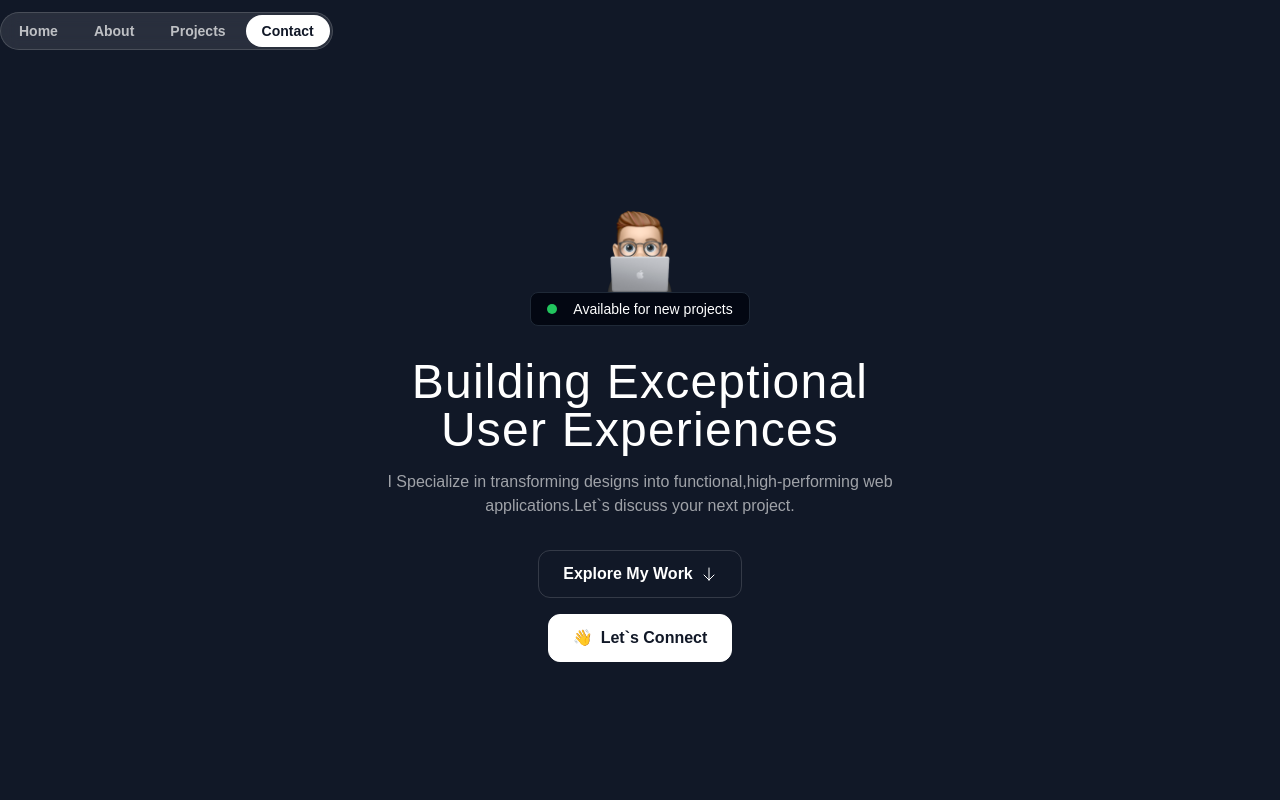
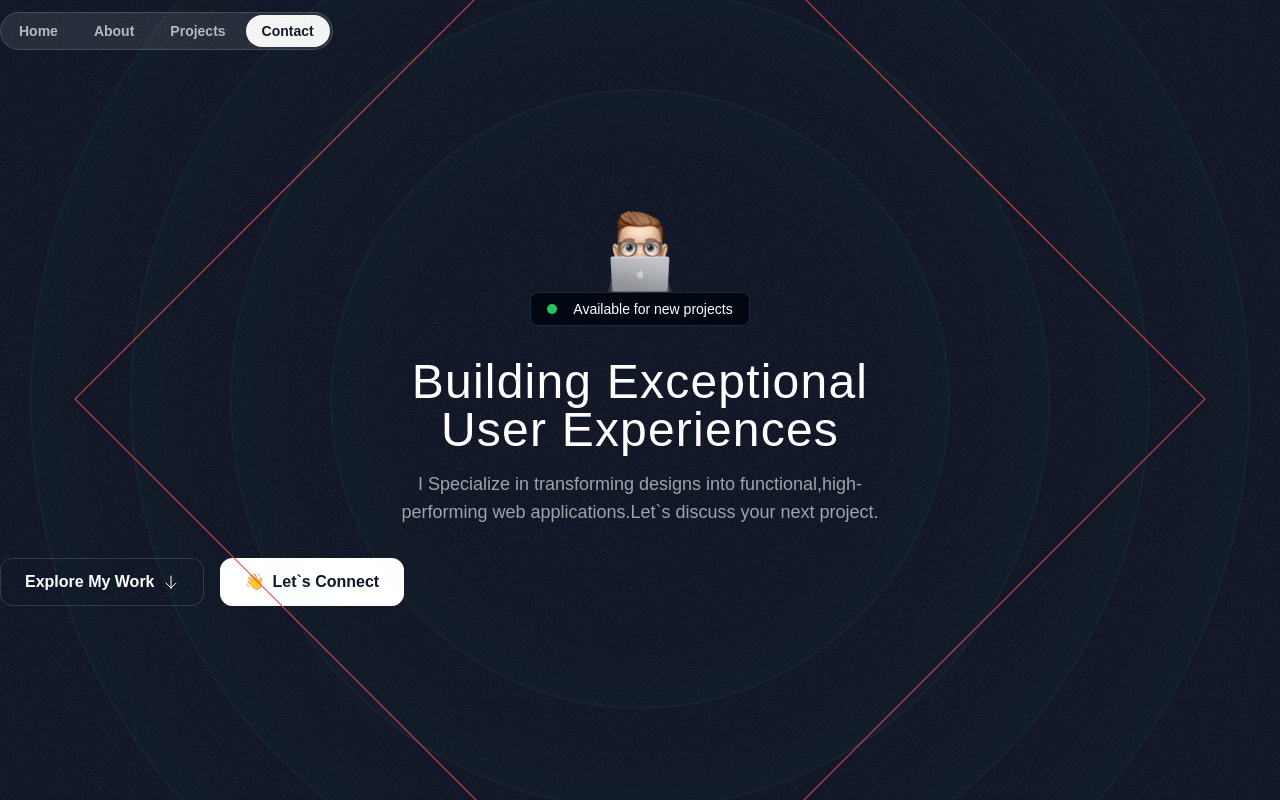
Before and after one commit to anamikagain559/my-new-portfolio, a Next.js app: page / in a window 1280 px wide. Shown: the top 800 px of the page. Built offline with nearby package versions, Linux system fonts and the light colour scheme; a web font is replaced by a local one.

Commit message:
hero animation added

```diff
--- a/src/app/globals.css
+++ b/src/app/globals.css
@@ -6,4 +6,7 @@
 .nav-item {
     @apply px-4 py-1.5 rounded-full text-white/70 text-sm font-semibold hover:bg-white/10 hover:text-white transition duration-300;
 }
+.hero-ring{
+    @apply  absolute inset-0  border-2 top-1/2 left-1/2 -translate-x-1/2 -translate-y-1/2 rounded-full border-emerald-300/5 shadow-[0_0_80px_inset] shadow-emerald-300/5;
 }
+}
--- /dev/null
+++ b/src/components/HeroOrbit.tsx
@@ -0,0 +1,14 @@
+import { Children, PropsWithChildren } from "react"
+
+export const HeroOrbit = ({children,size,rotation}:PropsWithChildren<{size:number;rotation:number}>) => {
+    return(
+            <div className="absolute left-1/2 top-1/2 -translate-x-1/2 -translate-y-1/2 border-red-500 size-[800px] ">
+    <div className="border border-red-500 rotate-45 "style={{
+    height:`${size}px`,width:`${size}px`}} >
+    <div className="border border-red-500 inline-flex ">
+      {children}
+    </div></div>
+    </div>
+
+    )
+}
--- a/src/sections/Hero.tsx
+++ b/src/sections/Hero.tsx
@@ -1,8 +1,24 @@
 import memojiImage from "../assets/images/memoji-computer.png";
 import Image from "next/image";
 import ArrowDown from '@/assets/icons/arrow-down.svg';
+import grainImage from '@/assets/images/grain.jpg';
+import StarIcon from '@/assets/icons/star.svg';
+import { HeroOrbit } from "@/components/HeroOrbit";
 export const HeroSection = () => {
-  return <div className="py-32 md:py-48">
+  return <div className="py-32 md:py-48 lg:py-50 relative z-0 overflow-x-clip">
+    <div className="absolute inset-0 -z-30 opacity-5" style={{backgroundImage : `url(${grainImage.src})`,}}></div>
+    <div className="size-[620px] hero-ring">
+    </div>
+    <div className="size-[820px] hero-ring">
+    </div>
+    <div className="size-[1020px] hero-ring">
+    </div>
+     <div className="size-[1220px] hero-ring">
+    </div>
+
+<HeroOrbit size={800}>
+  <StarIcon className="size-28 text-emerald-300"/>
+  </HeroOrbit>
         <div className="container">
           <div className="flex flex-col items-center">
             <Image src={memojiImage} className="size-[100px]" alt="person peeking from behind laptop"/>
@@ -16,10 +32,10 @@
 
     </div>
 <div className="max-w-lg mx-auto">
-<h1 className="font-serif text-3xl text-center mt-8 tracking-wide md:text-5xl ">Building Exceptional User Experiences</h1>
-<p className="mt-4 text-center text-white/60">I Specialize in transforming designs into functional,high-performing web applications.Let`s discuss your next project.</p>
+<h1 className="font-serif text-3xl text-center justify-center mt-8 tracking-wide md:text-5xl ">Building Exceptional User Experiences</h1>
+<p className="mt-4 text-center text-white/60 md:text-lg">I Specialize in transforming designs into functional,high-performing web applications.Let`s discuss your next project.</p>
 </div>
-  <div className="flex flex-col items-center mt-8 gap-4">
+  <div className="flex flex-col md:flex-row items-center mt-8 gap-4 ">
     <button  className="inline-flex items-center gap-2 border border-white/15 px-6 h-12 rounded-xl">
       <span className="font-semibold">Explore My Work</span>
       <ArrowDown className="size-4"/>
```
